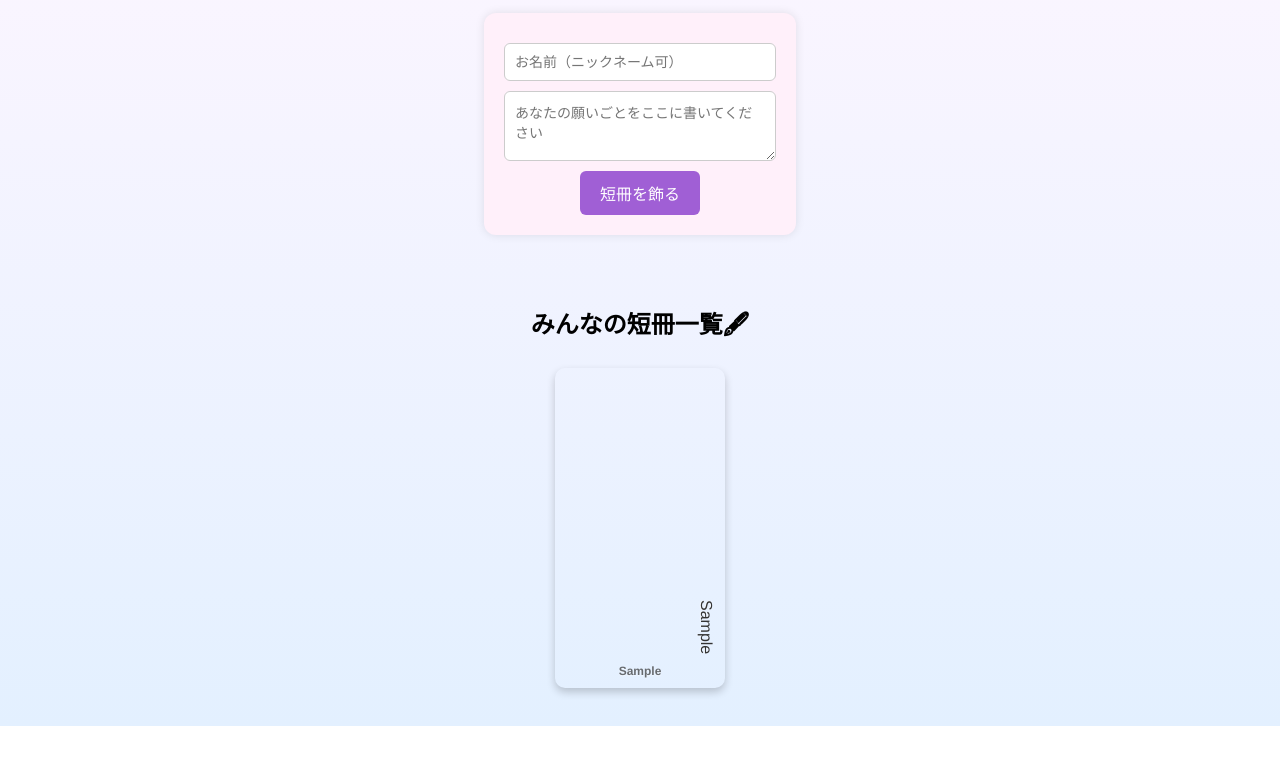
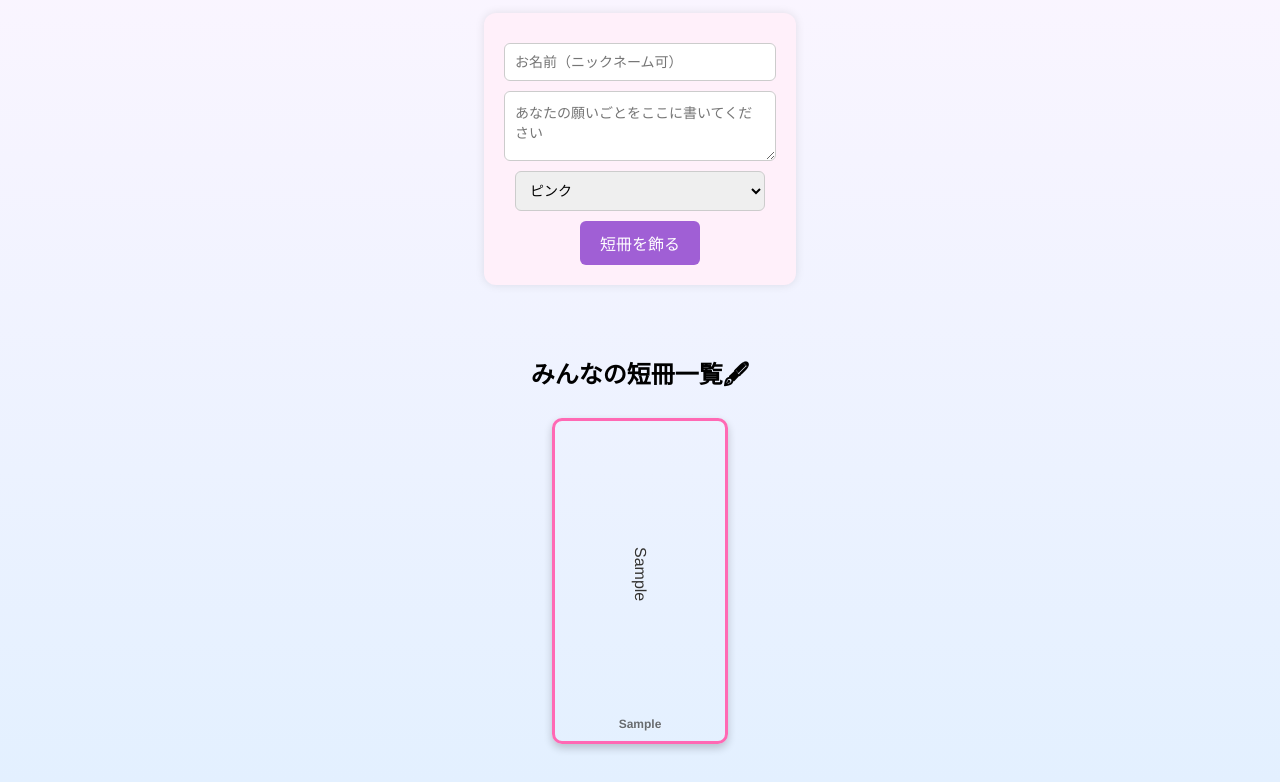
Before and after one commit to CLEAR0313/tanabataclear2025, a plain HTML site: page index.html in a window 1280 px wide. Both pictures are taken after typing "Sample", "Sample" into the empty fields and a click on the button "短冊を飾る". Shown: the part 154-936 px from the top of the page. Before the commit the page ends 880 px from the top, so only its background shows below. Drawn offline with Linux system fonts and the light colour scheme.

Commit message:
Update index.html

```diff
--- a/index.html
+++ b/index.html
@@ -25,7 +25,7 @@
       margin-bottom: 30px;
     }
 
-    input, textarea {
+    input, textarea, select {
       display: block;
       margin: 10px auto;
       padding: 10px;
@@ -67,16 +67,19 @@
       box-shadow: 0 4px 8px rgba(0,0,0,0.2);
       color: #333;
       text-shadow: 0 1px 1px rgba(255, 255, 255, 0.7);
+      border: 3px solid transparent;
     }
 
     .wish .text {
       flex: 1;
       font-size: 16px;
-      margin-bottom: 10px;
       word-break: break-word;
       writing-mode: vertical-rl;
       direction: rtl;
-      text-align: start;
+      display: flex;
+      align-items: center;
+      justify-content: center;
+      text-align: center;
     }
 
     .wish strong {
@@ -97,6 +100,13 @@
   <form onsubmit="submitWish(); return false;">
     <input type="text" id="name" placeholder="お名前（ニックネーム可）">
     <textarea id="wish" rows="3" placeholder="あなたの願いごとをここに書いてください"></textarea>
+    <select id="borderColor">
+      <option value="#ff69b4">ピンク</option>
+      <option value="#ffd700">黄色</option>
+      <option value="#32cd32">緑</option>
+      <option value="#1e90ff">青</option>
+      <option value="#9831cc">紫</option>
+    </select>
     <button type="submit">短冊を飾る</button>
   </form>
 
@@ -107,23 +117,26 @@
     function submitWish() {
       const name = document.getElementById("name").value.trim() || '匿名';
       const wish = document.getElementById("wish").value.trim();
+      const borderColor = document.getElementById("borderColor").value;
 
       if (!wish) {
         alert("願いごとを入力してください");
         return;
       }
 
-      const wishData = { name: name, wish: wish };
+      const wishData = { name, wish, borderColor };
       addWishElement(wishData);
       saveWishToLocalStorage(wishData);
+
       document.getElementById("name").value = "";
       document.getElementById("wish").value = "";
     }
 
-    function addWishElement({ name, wish }) {
+    function addWishElement({ name, wish, borderColor }) {
       const wall = document.getElementById("wall");
       const el = document.createElement("div");
       el.className = 'wish';
+      el.style.borderColor = borderColor || "#000";
       el.innerHTML = `<div class="text">${wish}</div><strong>${name}</strong>`;
       wall.appendChild(el);
     }
```
